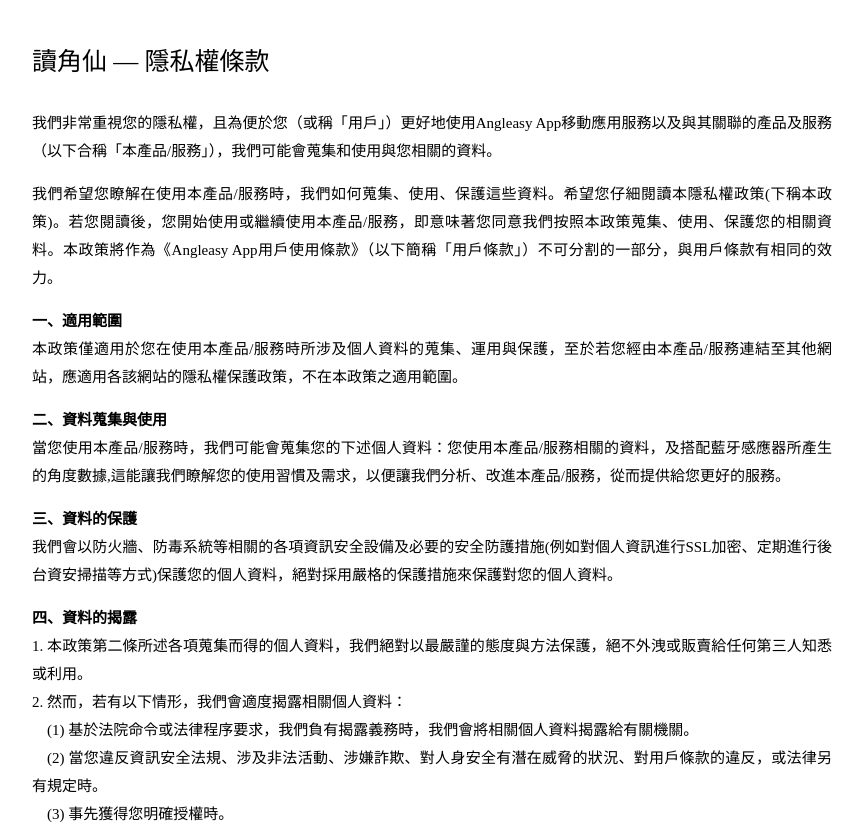
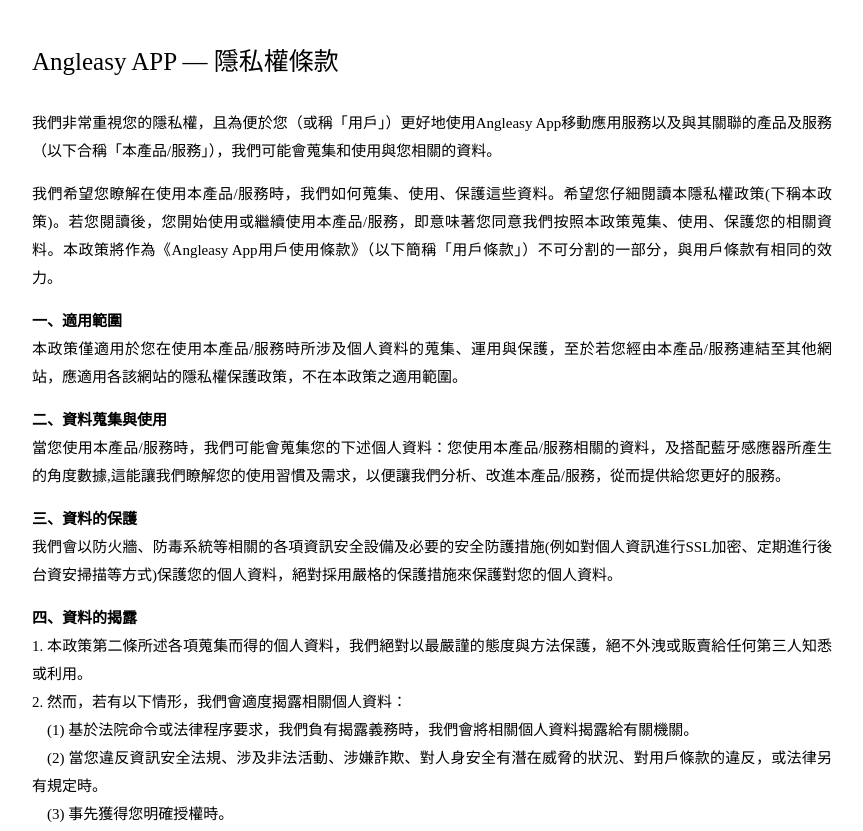
Before and after one commit to abilliant/abilliant.github.io, a plain HTML site: page privacy_angleasy.html in a window 1280 px wide. Shown: the top 831 px of the page, without its empty margins (208-1071 px from the left). Drawn offline with Linux system fonts and the light colour scheme.

Commit message:
Add files via upload

```diff
--- a/privacy_angleasy.html
+++ b/privacy_angleasy.html
@@ -10,7 +10,7 @@
         <div style="border:0px gray solid;width:800px;margin:0 auto;">
         <span style="line-height: 28px;font-size:15px;font-family:Microsoft JhengHei;text-align: justify;">
         <header>
-            <table><br><p><span style="line-height: 20px;font-size:25px;font-family:Microsoft JhengHei">讀角仙 — 隱私權條款</span></p></table>
+            <table><br><p><span style="line-height: 20px;font-size:25px;font-family:Microsoft JhengHei">Angleasy APP — 隱私權條款</span></p></table>
         </header>
 
         <main>
```
